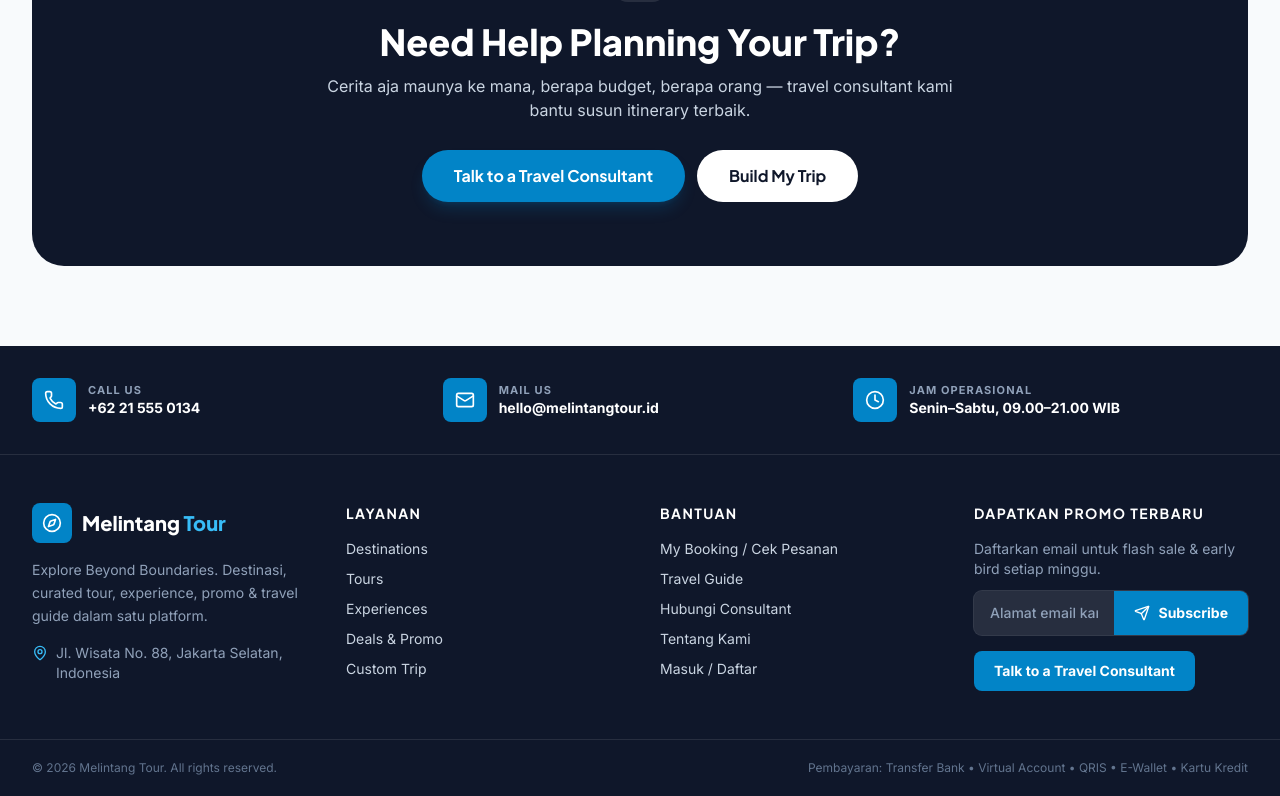
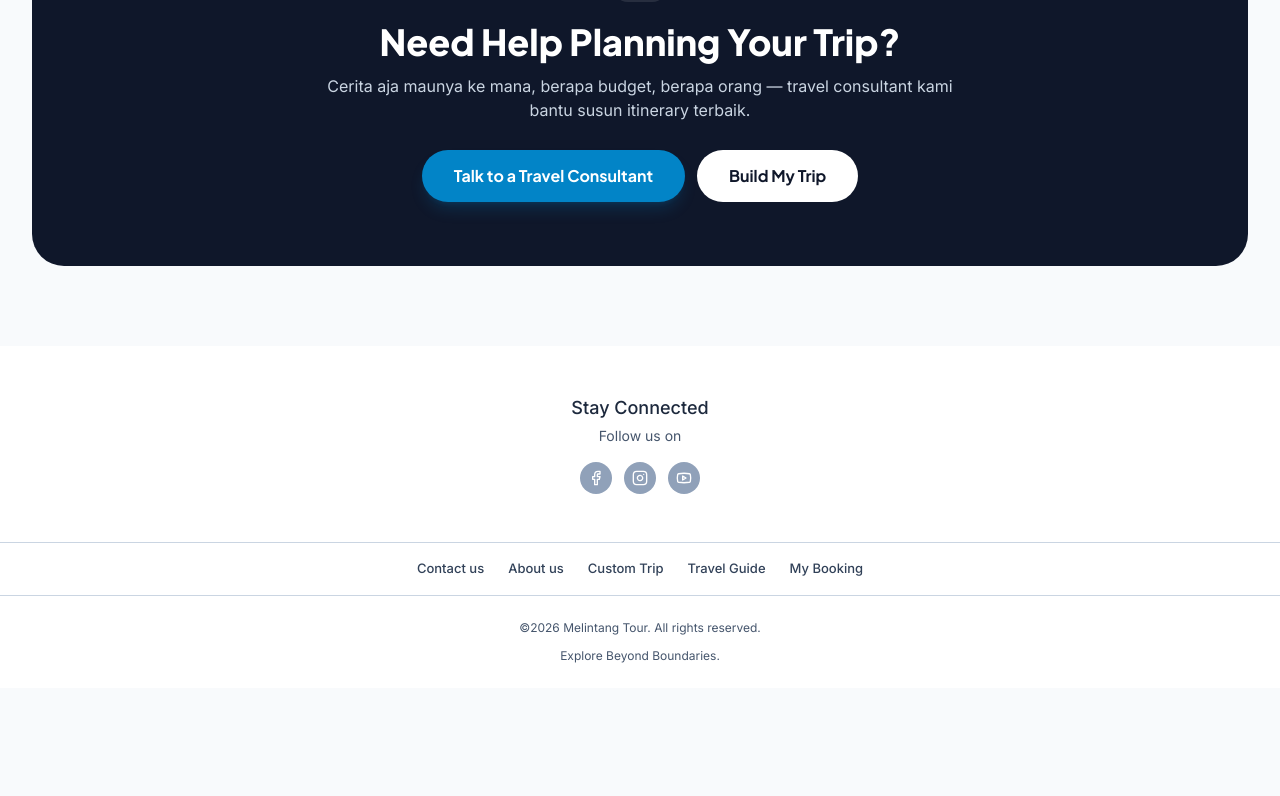
Before and after one commit to kevinefendy/Melintang-Tour, a Next.js app: page / in a window 1280 px wide. Shown: the part 4154-4950 px from the top of the page. After the commit the page ends 4842 px from the top, so only its background shows below. Built offline with nearby package versions, Linux system fonts and the light colour scheme.

Commit message:
feat(fe-minimal-footer): centered minimal footer with socials + link row

```diff
--- a/src/components/Footer.tsx
+++ b/src/components/Footer.tsx
@@ -1,107 +1,96 @@
 import Link from "next/link";
-import { Compass, Phone, Mail, MapPin, Clock } from "lucide-react";
-import NewsletterForm from "./NewsletterForm";
+import type { ReactNode } from "react";
 
-const layanan = [
-  { label: "Destinations", href: "/destinations" },
-  { label: "Tours", href: "/tours" },
-  { label: "Experiences", href: "/experiences" },
-  { label: "Deals & Promo", href: "/deals" },
+function BrandIcon({ children, className }: { children: ReactNode; className?: string }) {
+  return (
+    <svg
+      viewBox="0 0 24 24"
+      fill="none"
+      stroke="currentColor"
+      strokeWidth="2"
+      strokeLinecap="round"
+      strokeLinejoin="round"
+      className={className}
+      aria-hidden="true"
+    >
+      {children}
+    </svg>
+  );
+}
+
+const FacebookIcon = ({ className }: { className?: string }) => (
+  <BrandIcon className={className}>
+    <path d="M18 2h-3a5 5 0 0 0-5 5v3H7v4h3v8h4v-8h3l1-4h-4V7a1 1 0 0 1 1-1h3z" />
+  </BrandIcon>
+);
+
+const InstagramIcon = ({ className }: { className?: string }) => (
+  <BrandIcon className={className}>
+    <rect width="20" height="20" x="2" y="2" rx="5" ry="5" />
+    <path d="M16 11.37A4 4 0 1 1 12.63 8 4 4 0 0 1 16 11.37z" />
+    <line x1="17.5" x2="17.51" y1="6.5" y2="6.5" />
+  </BrandIcon>
+);
+
+const YoutubeIcon = ({ className }: { className?: string }) => (
+  <BrandIcon className={className}>
+    <path d="M2.5 17a24.12 24.12 0 0 1 0-10 2 2 0 0 1 1.4-1.4 49.56 49.56 0 0 1 16.2 0A2 2 0 0 1 21.5 7a24.12 24.12 0 0 1 0 10 2 2 0 0 1-1.4 1.4 49.55 49.55 0 0 1-16.2 0A2 2 0 0 1 2.5 17" />
+    <path d="m10 15 5-3-5-3z" />
+  </BrandIcon>
+);
+
+const links = [
+  { label: "Contact us", href: "/contact" },
+  { label: "About us", href: "/about" },
   { label: "Custom Trip", href: "/custom-trip" },
+  { label: "Travel Guide", href: "/travel-guide" },
+  { label: "My Booking", href: "/my-booking" },
 ];
 
-const bantuan = [
-  { label: "My Booking / Cek Pesanan", href: "/my-booking" },
-  { label: "Travel Guide", href: "/travel-guide" },
-  { label: "Hubungi Consultant", href: "/contact" },
-  { label: "Tentang Kami", href: "/about" },
-  { label: "Masuk / Daftar", href: "/login" },
+const socials = [
+  { label: "Facebook", href: "https://facebook.com", Icon: FacebookIcon },
+  { label: "Instagram", href: "https://instagram.com", Icon: InstagramIcon },
+  { label: "YouTube", href: "https://youtube.com", Icon: YoutubeIcon },
 ];
 
 export default function Footer() {
   return (
-    <footer className="bg-navy text-slate-300">
-      {/* CONTACT STRIP */}
-      <div className="border-b border-white/10">
-        <div className="container-shell grid gap-4 py-8 sm:grid-cols-3">
-          {[
-            { icon: Phone, title: "Call Us", value: "+62 21 555 0134" },
-            { icon: Mail, title: "Mail Us", value: "hello@melintangtour.id" },
-            { icon: Clock, title: "Jam Operasional", value: "Senin–Sabtu, 09.00–21.00 WIB" },
-          ].map((c) => (
-            <div key={c.title} className="flex items-center gap-3">
-              <span className="flex h-11 w-11 shrink-0 items-center justify-center rounded-lg bg-ocean text-white">
-                <c.icon className="h-5 w-5" />
-              </span>
-              <span>
-                <span className="block text-[11px] font-bold uppercase tracking-widest text-slate-400">{c.title}</span>
-                <span className="block text-sm font-bold text-white">{c.value}</span>
-              </span>
-            </div>
+    <footer className="bg-white">
+      {/* STAY CONNECTED */}
+      <div className="container-shell py-12 text-center">
+        <p className="text-lg font-medium text-slate-800">Stay Connected</p>
+        <p className="mt-1 text-sm text-slate-600">Follow us on</p>
+        <div className="mt-4 flex items-center justify-center gap-3">
+          {socials.map(({ label, href, Icon }) => (
+            <a
+              key={label}
+              href={href}
+              target="_blank"
+              rel="noopener noreferrer"
+              aria-label={label}
+              className="flex h-8 w-8 items-center justify-center rounded-full bg-slate-400 text-white transition-colors hover:bg-ocean"
+            >
+              <Icon className="h-4 w-4" />
+            </a>
           ))}
         </div>
       </div>
 
-      {/* MAIN COLUMNS */}
-      <div className="container-shell grid gap-10 py-12 md:grid-cols-4">
-        <div>
-          <div className="flex items-center gap-2.5">
-            <span className="flex h-10 w-10 items-center justify-center rounded-lg bg-ocean text-white">
-              <Compass className="h-5 w-5" />
-            </span>
-            <span className="font-heading text-xl font-extrabold text-white">
-              Melintang<span className="text-sky"> Tour</span>
-            </span>
-          </div>
-          <p className="mt-4 text-sm leading-relaxed text-slate-400">
-            Explore Beyond Boundaries. Destinasi, curated tour, experience,
-            promo & travel guide dalam satu platform.
-          </p>
-          <p className="mt-4 flex items-start gap-2 text-sm text-slate-400">
-            <MapPin className="mt-0.5 h-4 w-4 shrink-0 text-sky" />
-            Jl. Wisata No. 88, Jakarta Selatan, Indonesia
-          </p>
-        </div>
-        <div>
-          <p className="font-heading text-sm font-bold uppercase tracking-widest text-white">Layanan</p>
-          <ul className="mt-4 space-y-2.5 text-sm">
-            {layanan.map((l) => (
-              <li key={l.href}>
-                <Link href={l.href} className="hover:text-white">{l.label}</Link>
-              </li>
-            ))}
-          </ul>
-        </div>
-        <div>
-          <p className="font-heading text-sm font-bold uppercase tracking-widest text-white">Bantuan</p>
-          <ul className="mt-4 space-y-2.5 text-sm">
-            {bantuan.map((l) => (
-              <li key={l.href + l.label}>
-                <Link href={l.href} className="hover:text-white">{l.label}</Link>
-              </li>
-            ))}
-          </ul>
-        </div>
-        <div>
-          <p className="font-heading text-sm font-bold uppercase tracking-widest text-white">Dapatkan Promo Terbaru</p>
-          <p className="mt-4 text-sm text-slate-400">
-            Daftarkan email untuk flash sale & early bird setiap minggu.
-          </p>
-          <div className="mt-3">
-            <NewsletterForm />
-          </div>
-          <Link href="/contact" className="mt-4 inline-block rounded-lg bg-ocean px-5 py-2.5 text-sm font-bold text-white hover:bg-ocean-dark">
-            Talk to a Travel Consultant
-          </Link>
+      {/* LINKS */}
+      <div className="border-y border-slate-300">
+        <div className="container-shell flex flex-wrap items-center justify-center gap-x-6 gap-y-2 py-4 text-[13px] font-medium text-slate-700">
+          {links.map((l) => (
+            <Link key={l.href + l.label} href={l.href} className="hover:text-ocean">
+              {l.label}
+            </Link>
+          ))}
         </div>
       </div>
 
-      {/* BOTTOM BAR */}
-      <div className="border-t border-white/10">
-        <div className="container-shell flex flex-col items-center justify-between gap-2 py-5 text-xs text-slate-500 md:flex-row">
-          <span>© 2026 Melintang Tour. All rights reserved.</span>
-          <span>Pembayaran: Transfer Bank • Virtual Account • QRIS • E-Wallet • Kartu Kredit</span>
-        </div>
+      {/* COPYRIGHT */}
+      <div className="container-shell py-6 text-center">
+        <p className="text-xs text-slate-600">©2026 Melintang Tour. All rights reserved.</p>
+        <p className="mt-3 text-xs text-slate-600">Explore Beyond Boundaries.</p>
       </div>
     </footer>
   );
--- a/src/components/NewsletterForm.tsx
+++ /dev/null
@@ -1,34 +0,0 @@
-"use client";
-
-import { useState } from "react";
-import { Send, CheckCircle2 } from "lucide-react";
-
-export default function NewsletterForm() {
-  const [done, setDone] = useState(false);
-
-  if (done) {
-    return (
-      <p className="flex items-center gap-2 rounded-lg bg-emerald-500/15 px-4 py-3 text-sm font-semibold text-emerald-300">
-        <CheckCircle2 className="h-5 w-5" /> Berhasil! Cek email untuk konfirmasi.
-      </p>
-    );
-  }
-
-  return (
-    <form
-      onSubmit={(e) => { e.preventDefault(); setDone(true); }}
-      className="flex overflow-hidden rounded-lg bg-white/10 ring-1 ring-white/15 focus-within:ring-sky"
-    >
-      <input
-        required
-        type="email"
-        placeholder="Alamat email kamu"
-        className="w-full bg-transparent px-4 py-3 text-sm font-medium text-white outline-none placeholder:text-slate-400"
-      />
-      <button type="submit" aria-label="Subscribe" className="flex items-center gap-2 bg-ocean px-5 text-sm font-bold text-white hover:bg-ocean-dark">
-        <Send className="h-4 w-4" />
-        <span className="hidden sm:inline">Subscribe</span>
-      </button>
-    </form>
-  );
-}
```
